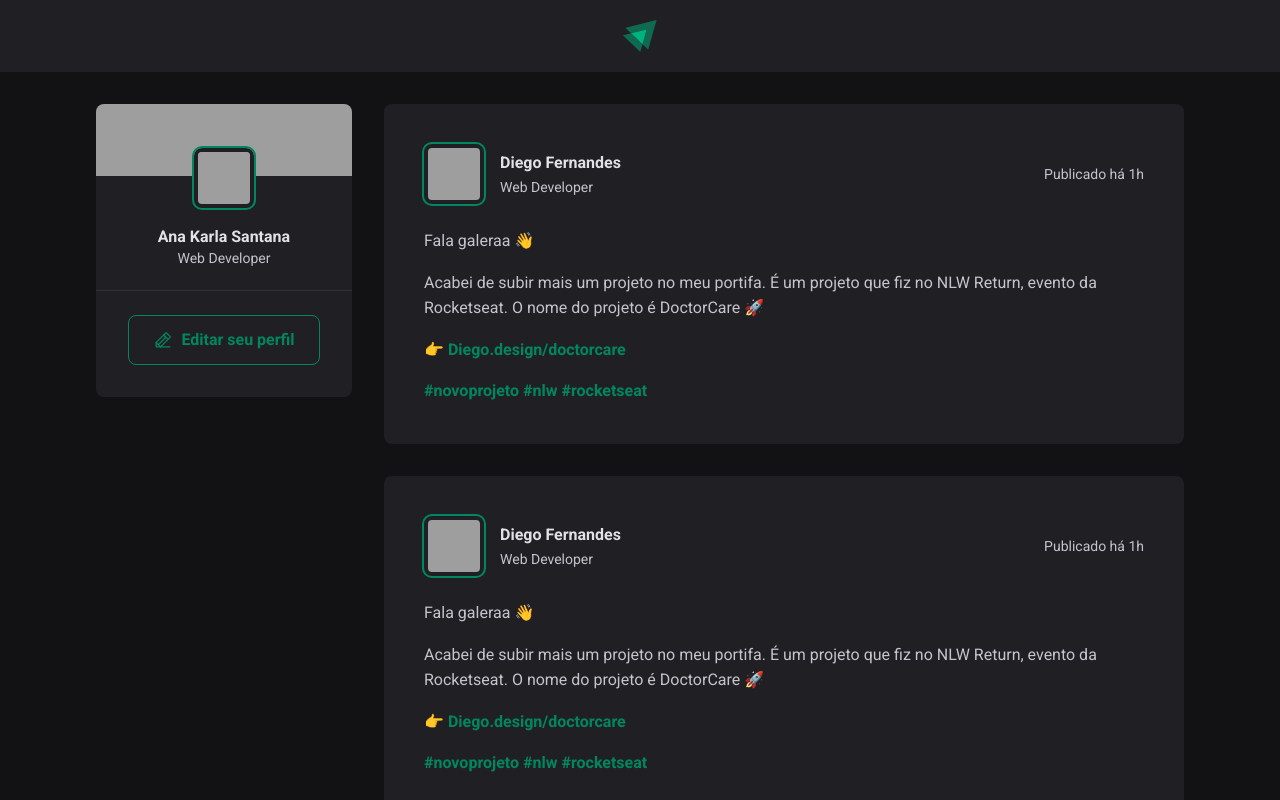
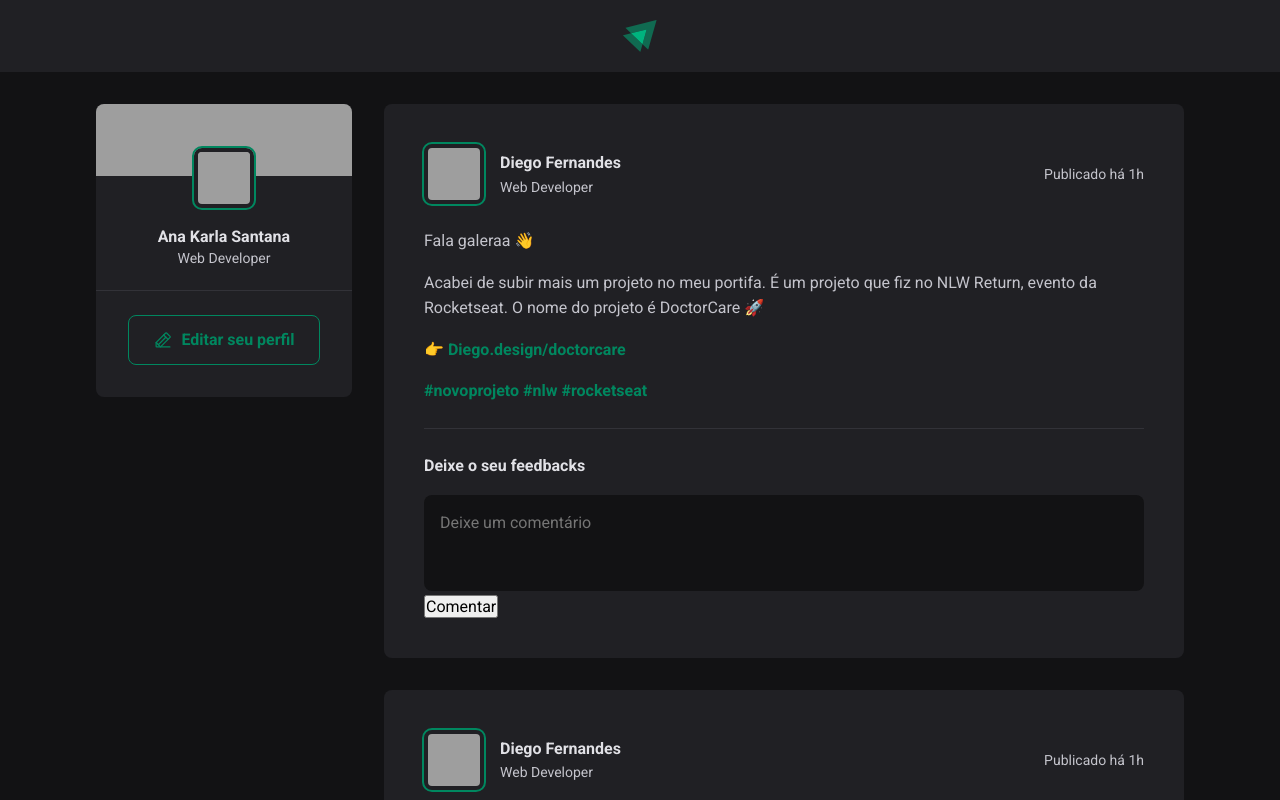
Before and after one commit to anakarlasantana/Projeto-React, a React (Vite) app in the folder reactjs_app/: page / in a window 1280 px wide. Shown: the top 800 px of the page. Built offline with nearby package versions, Linux system fonts and the light colour scheme; grey boxes are pictures that could not be loaded.

Commit message:
Estilizando Post

```diff
--- a/reactjs_app/src/components/Post.jsx
+++ b/reactjs_app/src/components/Post.jsx
@@ -28,6 +28,14 @@ export function Post() {
                 <a href="">#rocketseat</a>{' '}
                 </p>
                 </div>
+
+                <form className={styles.commentForm}>
+                    <strong>Deixe o seu feedbacks</strong>
+
+                    <textarea placeholder="Deixe um comentário"/>
+
+                    <button type="submit">Comentar</button>
+                </form>
         </article>
     )
 }
```
